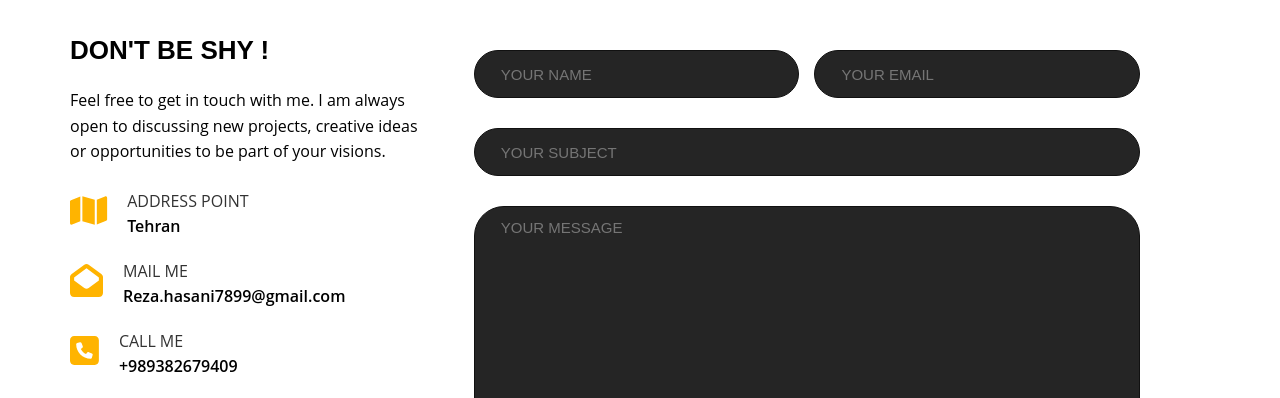
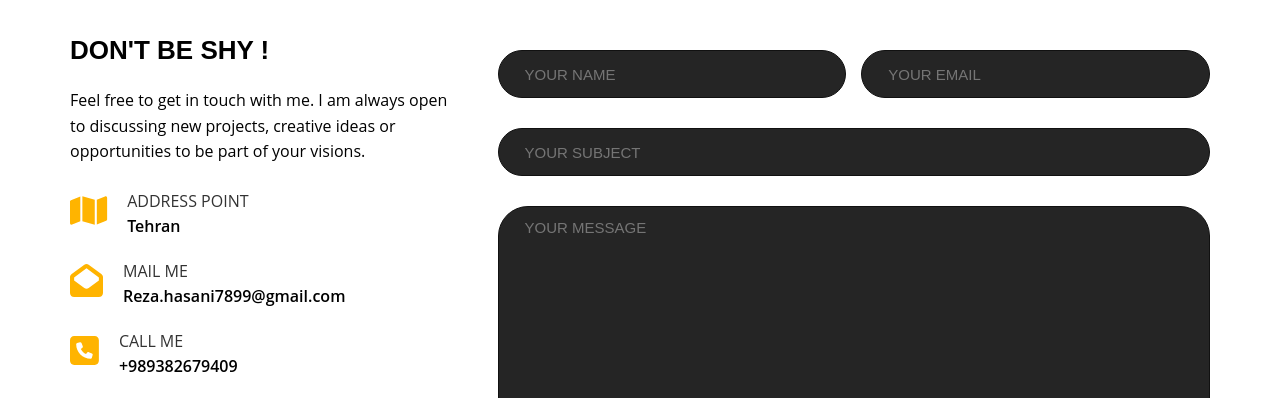
Before and after one commit to Rezahasani1378/reza-hasani-personal-website, a Gatsby site: page /contact in a window 1280 px wide. Shown: the part 198-596 px from the top of the page. Built offline with nearby package versions, Linux system fonts and the light colour scheme; Gatsby itself is replaced by a stand-in of ours.

Commit message:
Fixed the padding of Contact page

```diff
--- a/src/pages/contact.tsx
+++ b/src/pages/contact.tsx
@@ -13,7 +13,7 @@ import toast from "react-hot-toast";
 
 const Container = styled.div`
   display: flex;
-  padding: 0 100px 60px 30px;
+  padding: 0 30px 60px;
 
   @media (max-width: 1200px) {
     flex-direction: column;
```
